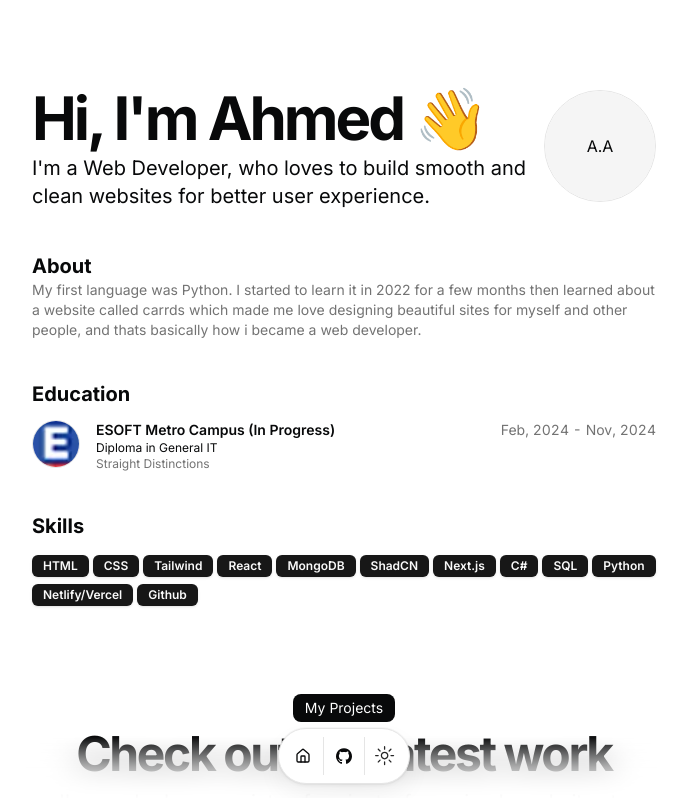
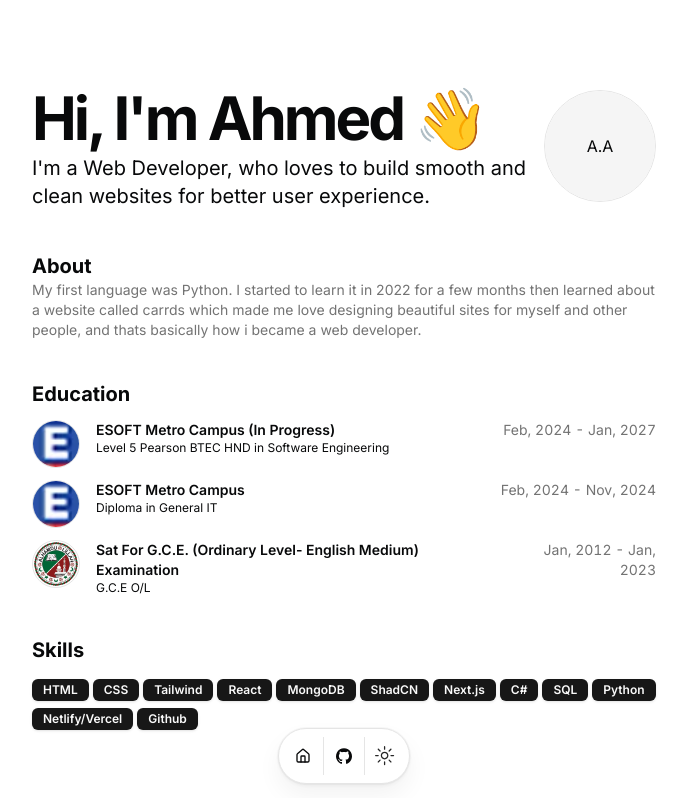
Before and after one commit to r-ddle/personalportfolio, a Next.js app: page / in a window 1280 px wide. Shown: the top 798 px of the page, without its empty margins (296-983 px from the left). Built offline with nearby package versions, Linux system fonts and the light colour scheme.

Commit message:
updated education

```diff
--- a/src/data/resume.tsx
+++ b/src/data/resume.tsx
@@ -89,11 +89,29 @@
     {
       school: "ESOFT Metro Campus (In Progress)",
       href: "https://esoft.lk/",
+      degree: "Level 5 Pearson BTEC HND in Software Engineering",
+      note: "",
+      logoUrl: "/esoftlogo.png",
+      start: "Feb, 2024",
+      end: "Jan, 2027",
+    },
+    {
+      school: "ESOFT Metro Campus",
+      href: "https://esoft.lk/",
       degree: "Diploma in General IT",
-      note: "Straight Distinctions",
+      note: "",
       logoUrl: "/esoftlogo.png",
       start: "Feb, 2024",
       end: "Nov, 2024",
+    },
+    {
+      school: "Sat For G.C.E. (Ordinary Level- English Medium) Examination",
+      href: "",
+      degree: "G.C.E O/L",
+      note: "",
+      logoUrl: "/zahiralogo.png",
+      start: "Jan, 2012",
+      end: "Jan, 2023",
     },
   ],
   projects: [
@@ -122,8 +140,7 @@
         },
       ],
       image: "/pingpal.png",
-      video:
-        "",
+      video: "",
     },
     {
       title: "Flyx Devs",
@@ -132,12 +149,7 @@
       active: true,
       description:
         "A company website made for Flyx Devs (owned by me) for consumers to contact and purchase beautiful websites made by me. Currently not working on, focusing on other projects but will be back soon.",
-        technologies: [
-          "React",
-          "Javascript",
-          "TailwindCSS",
-          "Preline UI",
-        ],
+      technologies: ["React", "Javascript", "TailwindCSS", "Preline UI"],
       links: [
         {
           type: "Website",
@@ -146,15 +158,15 @@
         },
       ],
       image: "/flyxdevs.png",
-        video:
-          "",
+      video: "",
     },
   ],
   hackathons: [
     {
       title: "Simple Calculator App",
       dates: "May 27, 2024",
-      description: "Calculator app made using Javascript after I made on in Python before.",
+      description:
+        "Calculator app made using Javascript after I made on in Python before.",
       links: [
         {
           title: "Source",
@@ -166,7 +178,8 @@
     {
       title: "Diaper Store LK Design Solution",
       dates: "May 29, 2024",
-      description: "A design solution for a diaper store in Sri Lanka to gain more customers.",
+      description:
+        "A design solution for a diaper store in Sri Lanka to gain more customers.",
       links: [
         {
           title: "Source",
@@ -202,7 +215,8 @@
     {
       title: "Masjid Management App",
       dates: "August 08, 2024",
-      description: "A fullstack software made for a masjid this is the web interface made using tailwind and js",
+      description:
+        "A fullstack software made for a masjid this is the web interface made using tailwind and js",
       links: [
         {
           title: "Source",
@@ -226,7 +240,8 @@
     {
       title: "ping-pal",
       dates: "November 06, 2024",
-      description: "A fullstack web application made for devs to monitor events on their application using discord messages so you can always be up to date anywhere you are. Fully customizable for any event from bug to user-signup and more.",
+      description:
+        "A fullstack web application made for devs to monitor events on their application using discord messages so you can always be up to date anywhere you are. Fully customizable for any event from bug to user-signup and more.",
       links: [
         {
           title: "Source",
@@ -238,7 +253,8 @@
     {
       title: "Personal Portfolio",
       dates: "October 15, 2024",
-      description: "A testing portfolio to improve my front-end skills with react and tailwind.",
+      description:
+        "A testing portfolio to improve my front-end skills with react and tailwind.",
       links: [
         {
           title: "Source",
@@ -250,7 +266,8 @@
     {
       title: "Portfolio Redesign",
       dates: "October 17, 2024",
-      description: "Redoing my portfolio to improve my front-end skills with react and tailwind.",
+      description:
+        "Redoing my portfolio to improve my front-end skills with react and tailwind.",
       links: [
         {
           title: "Source",
@@ -260,6 +277,5 @@
       ],
     },
     // Add the rest similarly...
-  ]
-
+  ],
 } as const;
```
Also changed, not shown: public/zahiralogo.png (added). Lines whose indentation alone changed are shown as unchanged.
